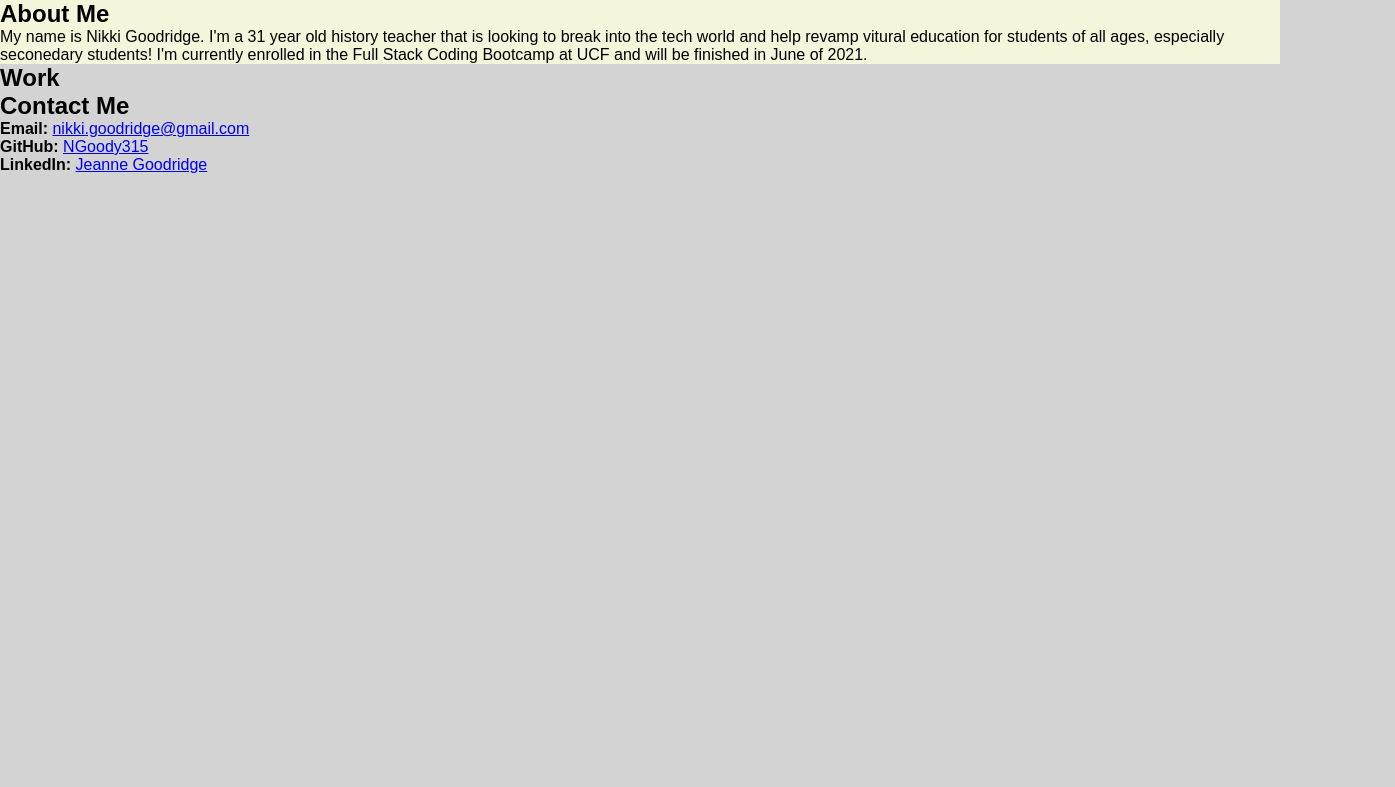
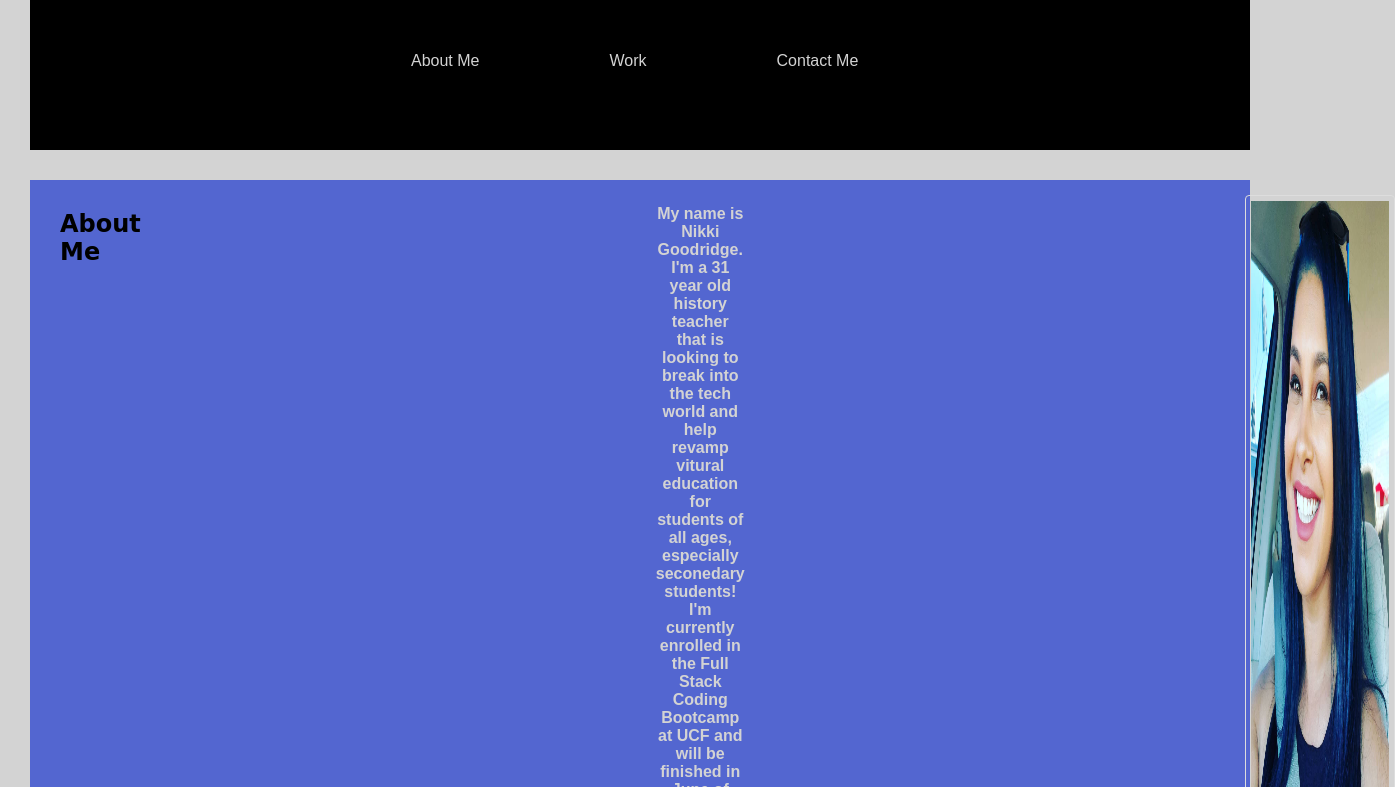
Before and after one commit to NGoody315/NikkisPortfolio, a plain HTML site: page index.html in a window 1280 px wide. Shown: the part 130-917 px from the top of the page, 1395 px wide, since content can reach past the window. Before the commit the page ends 800 px from the top, so only its background shows below. Drawn offline with Linux system fonts and the light colour scheme.

Commit message:
Fixed About Me

```diff
--- a/assests/style.css
+++ b/assests/style.css
@@ -1,6 +1,6 @@
 * {
     margin: 0;
-    padding: 0;
+    padding: 15px;
     box-sizing: border-box;
 }
 
@@ -55,7 +55,32 @@ header nav ul li a {
    width: 100%;
    margin: 0 auto;
    display: flex;
-   flex-wrap: wrap;
    justify-content: space-between;
-   background-color: beige;
+   background-color: #5366d0;
 }
+
+.about-me img {
+    border: 1px solid #ddd;
+    border-radius: 4px;
+    padding: 5px;
+    width: 150px;
+    align-items: left;
+}
+
+.about-me img:hover {
+    box-shadow: 0 0 2px 1px rgba(0, 140, 186, 0.5)
+}
+
+.about-me p {
+    text-align: center;
+    font-weight: bold;
+    padding: 10px 500px;
+    color: lightgray;
+}
+
+
+#title-one, #title-two, #title-three {
+    display: inline-block;
+    text-align: left;
+    font-family: cursive;
+}
--- a/index.html
+++ b/index.html
@@ -31,14 +31,15 @@
         </section>
 
         <section class="about-me">
-            <h2>About Me</h2>
+            <h2 id="title-one">About Me</h2>
             <p>
                 My name is Nikki Goodridge. I'm a 31 year old history teacher that is looking to break into the tech world and help revamp vitural education for students of all ages, especially seconedary students! I'm currently enrolled in the Full Stack Coding Bootcamp at UCF and will be finished in June of 2021.
             </p>
+            <img src="./images/blue.jpg" alt="Nikki Goodridge">
         </section>
 
         <section class="work">
-            <h2>Work</h2>
+            <h2 id="title-two">Work</h2>
             <div>
                 <div class="run-buddy">
                     <!--put run buddy project here-->
@@ -53,7 +54,7 @@
         </section>
 
         <section class="contact-me">
-            <h2>Contact Me</h2>
+            <h2 id="title-three">Contact Me</h2>
             <div class="contact">
                 <ul>
                     <li>
```
